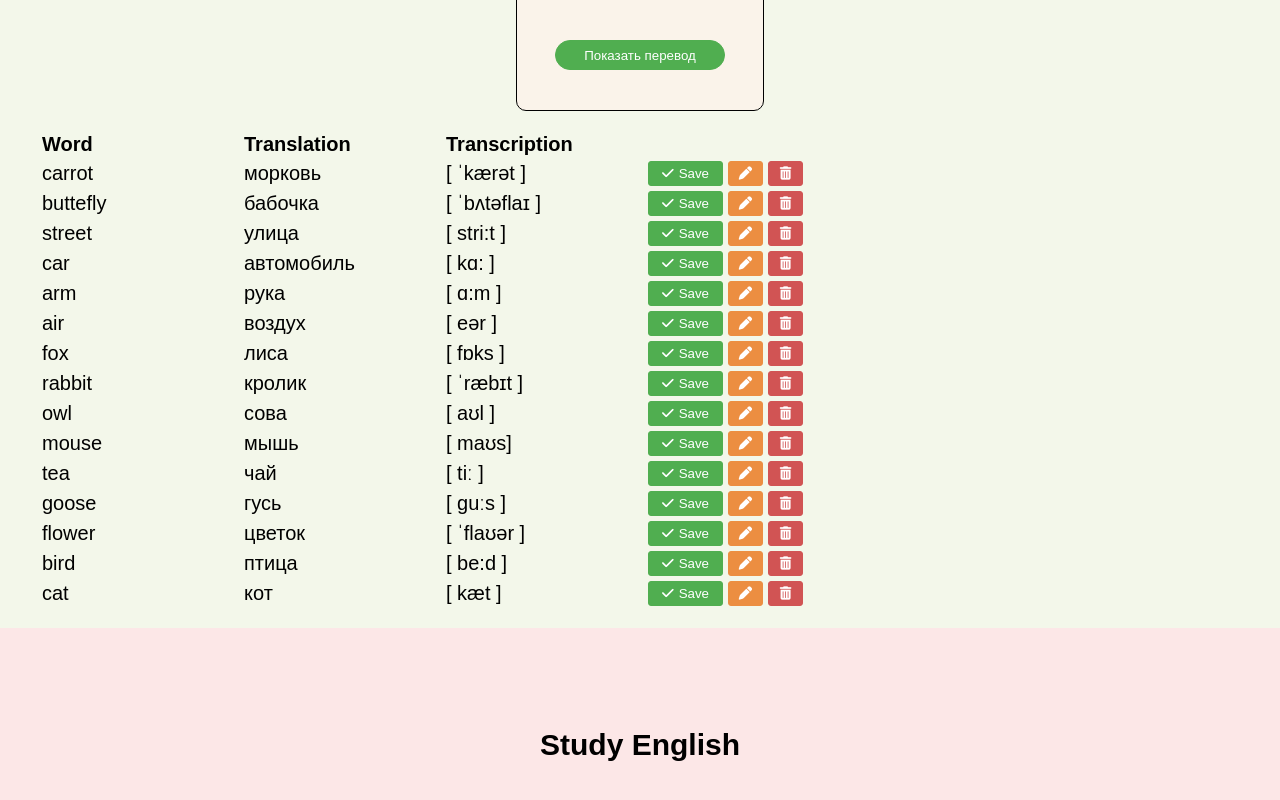
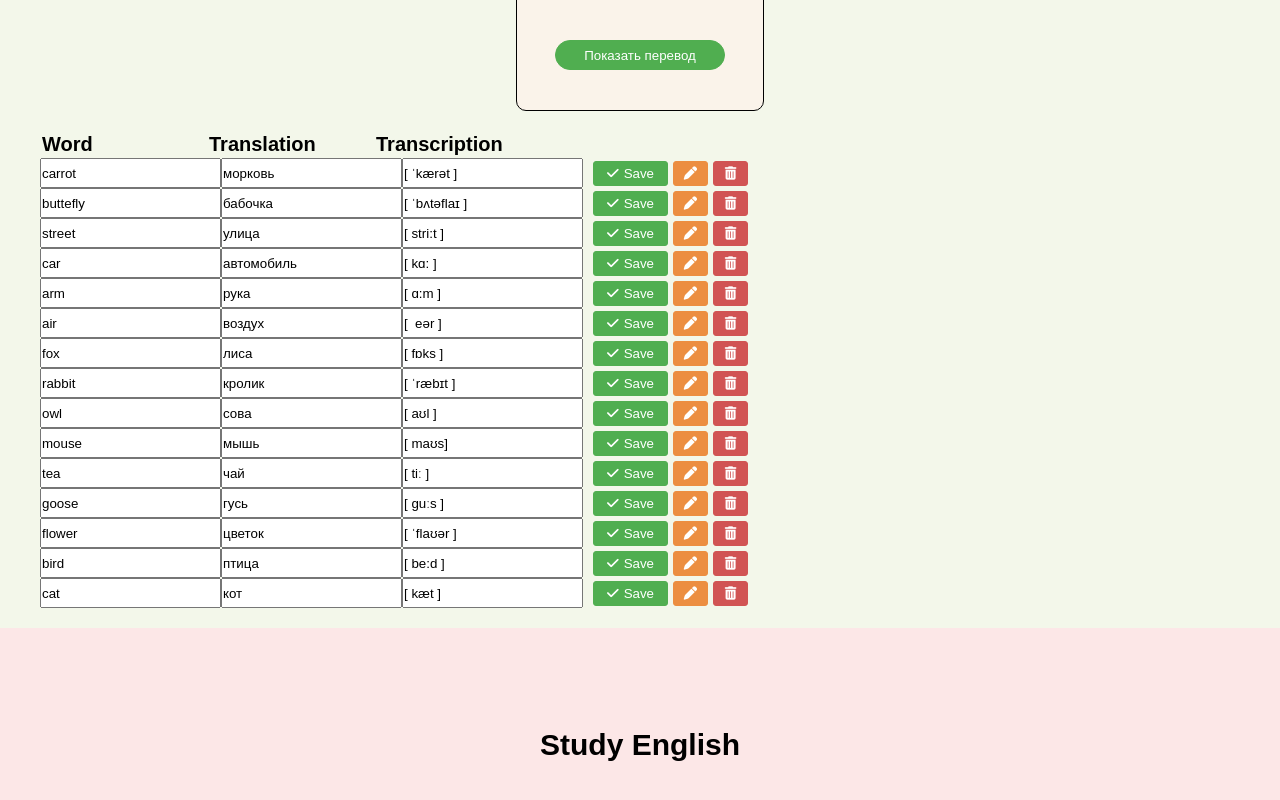
Before and after one commit to EvelinaYaln/words_app, a React (Create React App) app in the folder words-app/: page / in a window 1280 px wide. Shown: the part 3368-4168 px from the top of the page. Built offline with nearby package versions, Linux system fonts and the light colour scheme; a web font is replaced by a local one.

Commit message:
added changes

```diff
--- a/words-app/src/components/Button.jsx
+++ b/words-app/src/components/Button.jsx
@@ -1,5 +1,6 @@
 
-function Button() {
+
+function Button(props) {
     return (
       <div className="button-container">
          <button className="button-container__save">
@@ -9,7 +10,7 @@
         <button  className="button-container__correct" id="correct">
           <i className="fa-solid fa-pen"></i>
         </button>
-        <button className="button-container__delete">
+        <button className="button-container__delete" type="button">
           <i className="fa-solid fa-trash-can"></i>
         </button>
 
--- a/words-app/src/components/Main.jsx
+++ b/words-app/src/components/Main.jsx
@@ -4,7 +4,7 @@
 
 
 const vocab = [{
-  "english":"carrot","transcription":"[ ˈkærət ]","russian":"морковь","tags":"овощи", "isSelected": true,
+  "english":"carrot","transcription":"[ ˈkærət ]","russian":"морковь","tags":"овощи",
 },{
   "english":"buttefly","transcription":"[ ˈbʌtəflaɪ ]","russian":"бабочка",
 },{
@@ -42,7 +42,7 @@
         <Card  english={v.english} russian={v.russian}  transcription={v.transcription}/>)}
         <Heading/>
          {vocab.map((v)=>
-        <Table english={v.english} russian={v.russian}  transcription={v.transcription} isSelected={v.isSelected}/>
+        <Table english={v.english} russian={v.russian}  transcription={v.transcription} />
       )}
 
       </div>
--- a/words-app/src/components/Table.jsx
+++ b/words-app/src/components/Table.jsx
@@ -1,21 +1,43 @@
+import React, {useState} from 'react';
 import Button from './Button';
+
 function Table(props) {
+    const [state, setState] = useState(props);
+
+    const handleChange =(event)=> {
+      setState({
+        ...state,
+      [event.target.dataset.name]:event.target.value,
+      })
+    }
+    //const handleCancel=()=>{
+      //setState({
+     //   ...props,
+     // })
     return (
-      <div className="table-container">
+      //<div className="table-container">
 
-        <table className="table-container__table table">
-          <tbody>
-            <tr>
-              <td>{props.english} </td>
-              <td>{props.russian}</td>
-              <td>{props.transcription}</td>
-              <td><Button/></td>
-            </tr>
+        //<table className="table-container__table table">
+          //<tbody>
+           // <tr>
+             // <td>{props.english} </td>
+             // <td>{props.russian}</td>
+              //<td>{props.transcription}</td>
+              //<td><Button/></td>
+           // </tr>
 
-          </tbody>
-        </table>
-      </div>
-    );
-  }
+         // </tbody>
+       //</table>
+      //</div>
+    <div className="table-container">
+      <form className="table-container__table table">
+        <input data-name={"english"} name="english-word" type="text" value={state.english} onChange={handleChange}/>
+        <input data-name={"russian"} name="russian-word" type="text" value={state.russian} onChange={handleChange}/>
+        <input data-name={"transcription"} name="transcription" type="text" value={state.transcription} onChange={handleChange}/>
+        <Button/>
+      </form>
+    </div>
+      );
+    }
 
   export default Table;
--- a/words-app/src/preprocessors/_button.scss
+++ b/words-app/src/preprocessors/_button.scss
@@ -1,4 +1,6 @@
 .button-container {
+    display: inline-block;
+    margin-left: 10px;
     &__save {
         color: $text-color;
         background-color: rgb(80, 174, 80);
--- a/words-app/src/preprocessors/_table.scss
+++ b/words-app/src/preprocessors/_table.scss
@@ -1,7 +1,13 @@
 .table-container {
     &__table {
         margin-left: 20px;
+
     }
+}
+
+.table {
+    margin-left: 20px;
+    text-align: left;
 }
 
 .heading-container {
@@ -11,6 +17,10 @@
 }
 
 td,th {
-    width: 200px;
+    width: 165px;
     text-align: left;
 }
+
+input {
+    height: 30px;
+}
--- a/words-app/src/preprocessors/style.css
+++ b/words-app/src/preprocessors/style.css
@@ -17,6 +17,11 @@
 a {
   text-decoration: none;
   color: #FFF;
+}
+
+.button-container {
+  display: inline-block;
+  margin-left: 10px;
 }
 
 .button-container__save {
@@ -120,13 +125,22 @@
   margin-left: 20px;
 }
 
+.table {
+  margin-left: 20px;
+  text-align: left;
+}
+
 .heading-container__heading {
   margin-left: 20px;
 }
 
 td, th {
-  width: 200px;
+  width: 165px;
   text-align: left;
+}
+
+input {
+  height: 30px;
 }
 
 .logo {
```
Also changed, not shown: 1 other file (tests, documents, lock files or other folders).
